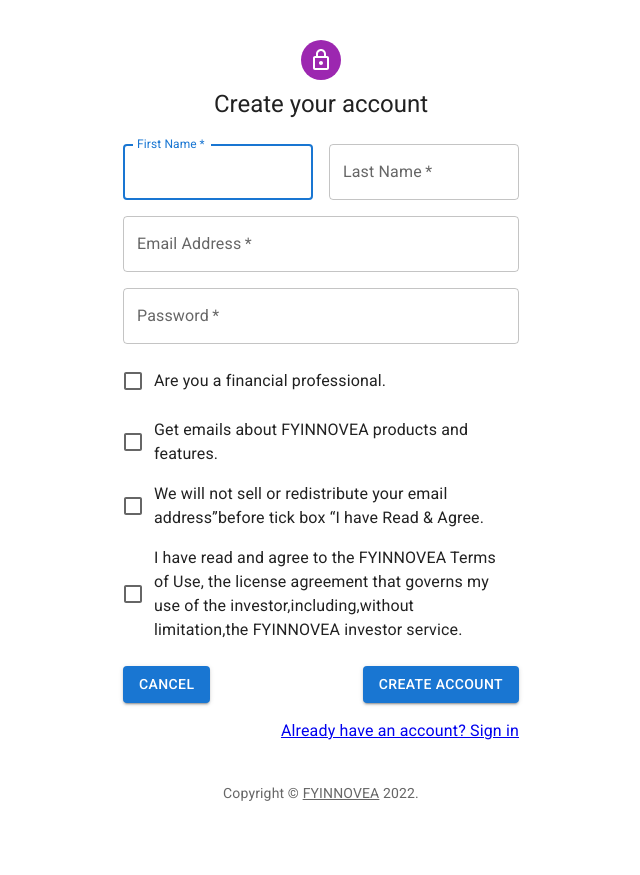
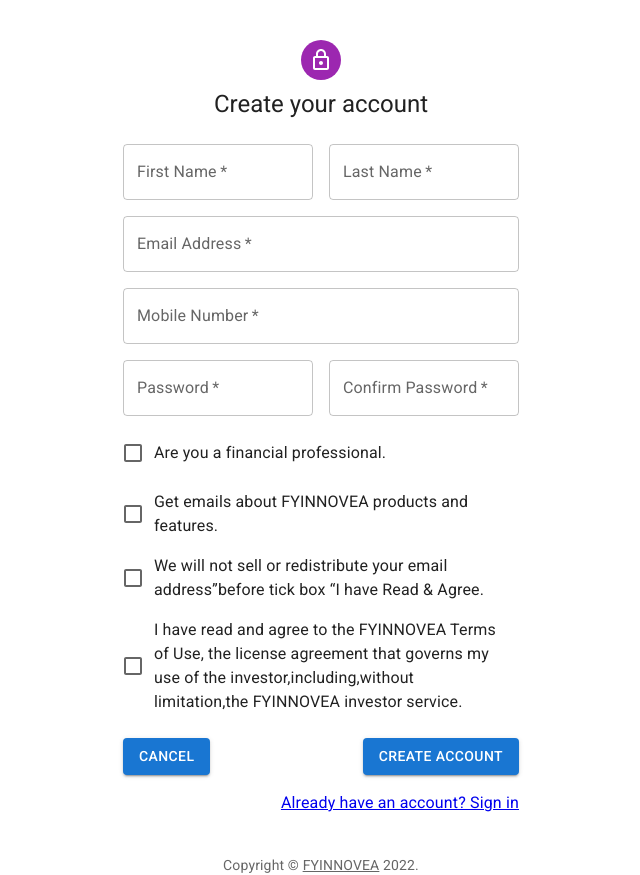
Before and after one commit to akbar061192/portfolio-analytics, a React (Create React App) app: page /#/newAccount in a window 1280 px wide. Shown: the whole page, without its empty margins (319-959 px from the left). Before the commit the page ends 803 px from the top, so only its background shows below. Built offline with nearby package versions, Linux system fonts and the light colour scheme.

Commit message:
api integration for new user

```diff
--- a/src/components/NewDemo.js
+++ b/src/components/NewDemo.js
@@ -45,7 +45,7 @@
     try {
       const response = await axios({
         method: 'post',
-        baseURL: 'https://15.206.170.90:9090/api/services',
+        baseURL: 'https://35.154.127.7:9090/api/services',
         url: '/contact_us',
         data: input,
       });
--- a/src/pages/NewAccount.js
+++ b/src/pages/NewAccount.js
@@ -1,4 +1,4 @@
-import * as React from 'react';
+import { useState, useEffect } from 'react';
 import Avatar from '@mui/material/Avatar';
 import Button from '@mui/material/Button';
 import CssBaseline from '@mui/material/CssBaseline';
@@ -13,6 +13,8 @@
 import Container from '@mui/material/Container';
 import { createTheme, ThemeProvider } from '@mui/material/styles';
 import { Link as RouterLink } from 'react-router-dom';
+import axios from 'axios';
+import { Alert, Snackbar } from '@mui/material';
 
 function Copyright(props) {
   return (
@@ -30,16 +32,114 @@
 const theme = createTheme();
 
 export default function NewAccount() {
-  const handleSubmit = event => {
-    event.preventDefault();
-    const data = new FormData(event.currentTarget);
-    console.log({
-      email: data.get('email'),
-      password: data.get('password'),
+  const [newAccount, setNewAccount] = useState({
+    fName: '',
+    lName: '',
+    email: '',
+    mobile: '',
+    password: '',
+    confirmPassword: '',
+  });
+
+  const [errors, setErrors] = useState({
+    fName: '',
+    lName: '',
+    email: '',
+    mobile: '',
+    password: '',
+    confirmPassword: '',
+  });
+
+  const handleChange = event => {
+    const name = event.target.name;
+    const value = event.target.value;
+
+    setNewAccount(prev => {
+      return {
+        ...prev,
+        [name]: value,
+      };
+    });
+
+    formValidation({
+      [name]: value,
     });
   };
 
+  const [openSnackBar, setOpenSnackBar] = useState(false);
+
+  const [snackBarMessage, setSnackBarMessage] = useState('');
+
+  const handleSubmit = async event => {
+    event.preventDefault();
+    const validForm = formValidation();
+    const formInput = {
+      first_name: newAccount.fName,
+      last_name: newAccount.lName,
+      email_id: newAccount.email,
+      phone_number: newAccount.mobile,
+      password: newAccount.password,
+      confirm_Password: newAccount.confirmPassword,
+    };
+    if (validForm) {
+      try {
+        const response = await axios({
+          method: 'post',
+          baseURL: 'https://35.154.127.7:9090/api/services',
+          url: '/signup',
+          data: formInput,
+        });
+        console.log(response);
+        setOpenSnackBar(true);
+        setSnackBarMessage('Account has been created successfully.');
+      } catch (error) {
+        console.log(error);
+        setOpenSnackBar(true);
+        setSnackBarMessage('Something went wrong. Please contact our support team.');
+        return error;
+      }
+    }
+  };
+
+  useEffect(() => {
+    if (newAccount.confirmPassword.length && newAccount.password !== newAccount.confirmPassword) {
+      setErrors(prev => {
+        return {
+          ...prev,
+          confirmPassword: 'Passwords does not match.',
+        };
+      });
+    }
+  }, [newAccount.confirmPassword, newAccount.password]);
+
+  const handleClose = (event, reason) => {
+    if (reason === 'clickaway') {
+      return;
+    }
+    setOpenSnackBar(false);
+  };
+
+  const formValidation = (values = newAccount) => {
+    let errObj = {};
+    if ('fName' in values) errObj.fName = values.fName ? '' : 'Required*';
+    if ('lName' in values) errObj.lName = values.lName ? '' : 'Required*';
+    if ('email' in values) errObj.email = values.email ? '' : 'Required*';
+    if ('password' in values) errObj.password = values.password ? '' : 'Required*';
+    if ('mobile' in values) errObj.mobile = values.mobile ? '' : 'Required*';
+    if ('confirmPassword' in values) errObj.confirmPassword = values.confirmPassword ? '' : 'Required*';
+
+    setErrors(prevState => {
+      return {
+        ...prevState,
+        ...errObj,
+      };
+    });
+
+    return Object.values(errObj).every(value => value === '');
+  };
+
   return (
+    <>
       <ThemeProvider theme={theme}>
         <Container component='main' maxWidth='xs'>
           <CssBaseline />
@@ -67,12 +167,15 @@
                 <Grid item xs={12} sm={6}>
                   <TextField
                     autoComplete='given-name'
-                  name='firstName'
+                    name='fName'
                     required
                     fullWidth
                     id='firstName'
                     label='First Name'
-                  autoFocus
+                    value={newAccount.fName}
+                    onChange={handleChange}
+                    helperText={errors.fName}
+                    error={errors.fName ? true : false}
                   />
                 </Grid>
                 <Grid item xs={12} sm={6}>
@@ -81,8 +184,11 @@
                     fullWidth
                     id='lastName'
                     label='Last Name'
-                  name='lastName'
-                  autoComplete='family-name'
+                    name='lName'
+                    value={newAccount.lName}
+                    onChange={handleChange}
+                    helperText={errors.lName}
+                    error={errors.lName ? true : false}
                   />
                 </Grid>
                 <Grid item xs={12}>
@@ -93,9 +199,27 @@
                     label='Email Address'
                     name='email'
                     autoComplete='email'
+                    value={newAccount.email}
+                    onChange={handleChange}
+                    helperText={errors.email}
+                    error={errors.email ? true : false}
                   />
                 </Grid>
                 <Grid item xs={12}>
+                  <TextField
+                    required
+                    fullWidth
+                    type='number'
+                    label='Mobile Number'
+                    name='mobile'
+                    value={newAccount.mobile}
+                    onChange={handleChange}
+                    helperText={errors.mobile}
+                    error={errors.mobile ? true : false}
+                  />
+                </Grid>
+
+                <Grid item xs={12} sm={6}>
                   <TextField
                     required
                     fullWidth
@@ -104,8 +228,29 @@
                     type='password'
                     id='password'
                     autoComplete='new-password'
+                    value={newAccount.password}
+                    onChange={handleChange}
+                    helperText={errors.password}
+                    error={errors.password ? true : false}
                   />
                 </Grid>
+
+                <Grid item xs={12} sm={6}>
+                  <TextField
+                    required
+                    fullWidth
+                    name='confirmPassword'
+                    label='Confirm Password'
+                    type='password'
+                    id='password'
+                    autoComplete='new-password'
+                    value={newAccount.confirmPassword}
+                    onChange={handleChange}
+                    helperText={errors.confirmPassword}
+                    error={errors.confirmPassword ? true : false}
+                  />
+                </Grid>
+
                 <Grid item xs={12}>
                   <FormControlLabel
                     control={<Checkbox value='allowExtraEmails' color='primary' />}
@@ -161,5 +306,20 @@
           <Copyright sx={{ mt: 5 }} />
         </Container>
       </ThemeProvider>
+      <Snackbar
+        open={openSnackBar}
+        autoHideDuration={3000}
+        onClose={handleClose}
+        anchorOrigin={{ vertical: 'bottom', horizontal: 'center' }}
+      >
+        <Alert
+          onClose={handleClose}
+          severity={snackBarMessage.includes('wrong') ? 'error' : 'success'}
+          sx={{ width: '100%' }}
+        >
+          {snackBarMessage}
+        </Alert>
+      </Snackbar>
+    </>
   );
 }
```
Lines whose indentation alone changed are shown as unchanged.
